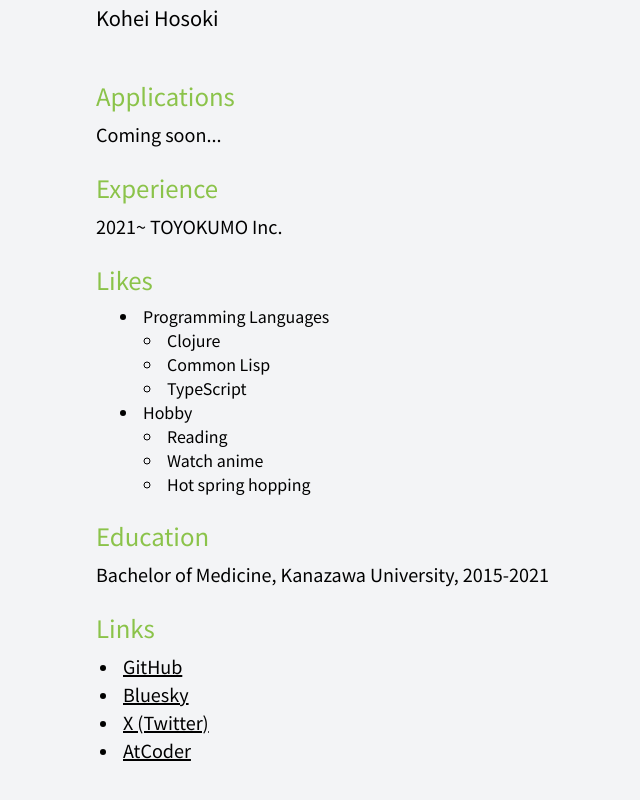
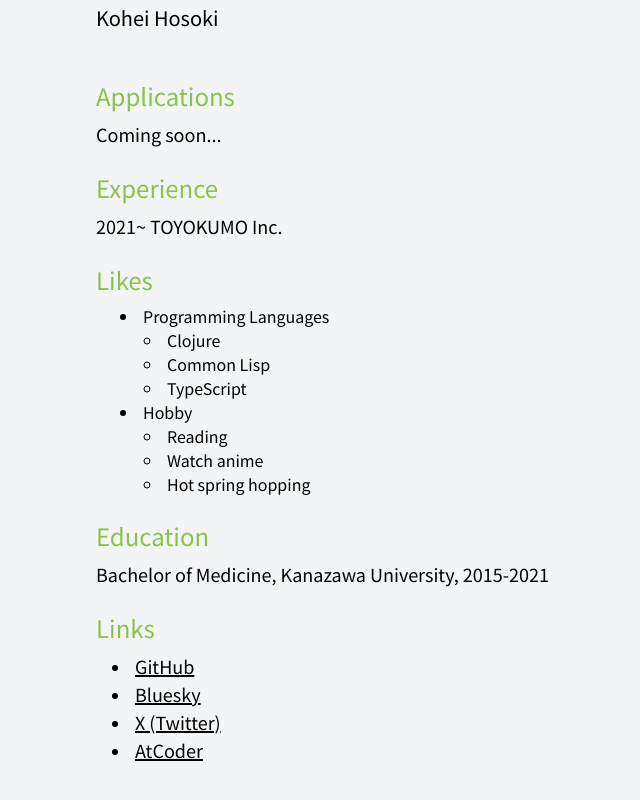
Before and after one commit to motoshira/motoshira.github.io, a React (Vite) app: page / in a window 1280 px wide. Shown: the part 512-1312 px from the top of the page, without its empty margins (312-952 px from the left). Built offline with nearby package versions, Linux system fonts and the light colour scheme; the HTML template or start-up script is replaced by a standard one.

Commit message:
Fix margin

```diff
--- a/src/App.tsx
+++ b/src/App.tsx
@@ -59,7 +59,7 @@ function App() {
           </Section>
           <Section>
             <Heading2>Likes</Heading2>
-            <div className="[&_ul]:ml-6 [&_ul]:list-inside [&_ul]:list-disc [&_ul_ul]:list-[circle]">
+            <div className="[&_ul]:list-inside [&_ul]:list-disc [&_ul]:pl-6 [&_ul_ul]:list-[circle]">
               <ul>
                 <li>
                   <Text2>Programming Languages</Text2>
@@ -102,7 +102,7 @@ function App() {
           </Section>
           <Section>
             <Heading2>Links</Heading2>
-            <ul>
+            <ul className="ml-3 list-inside">
               {[
                 {
                   label: 'GitHub',
```
